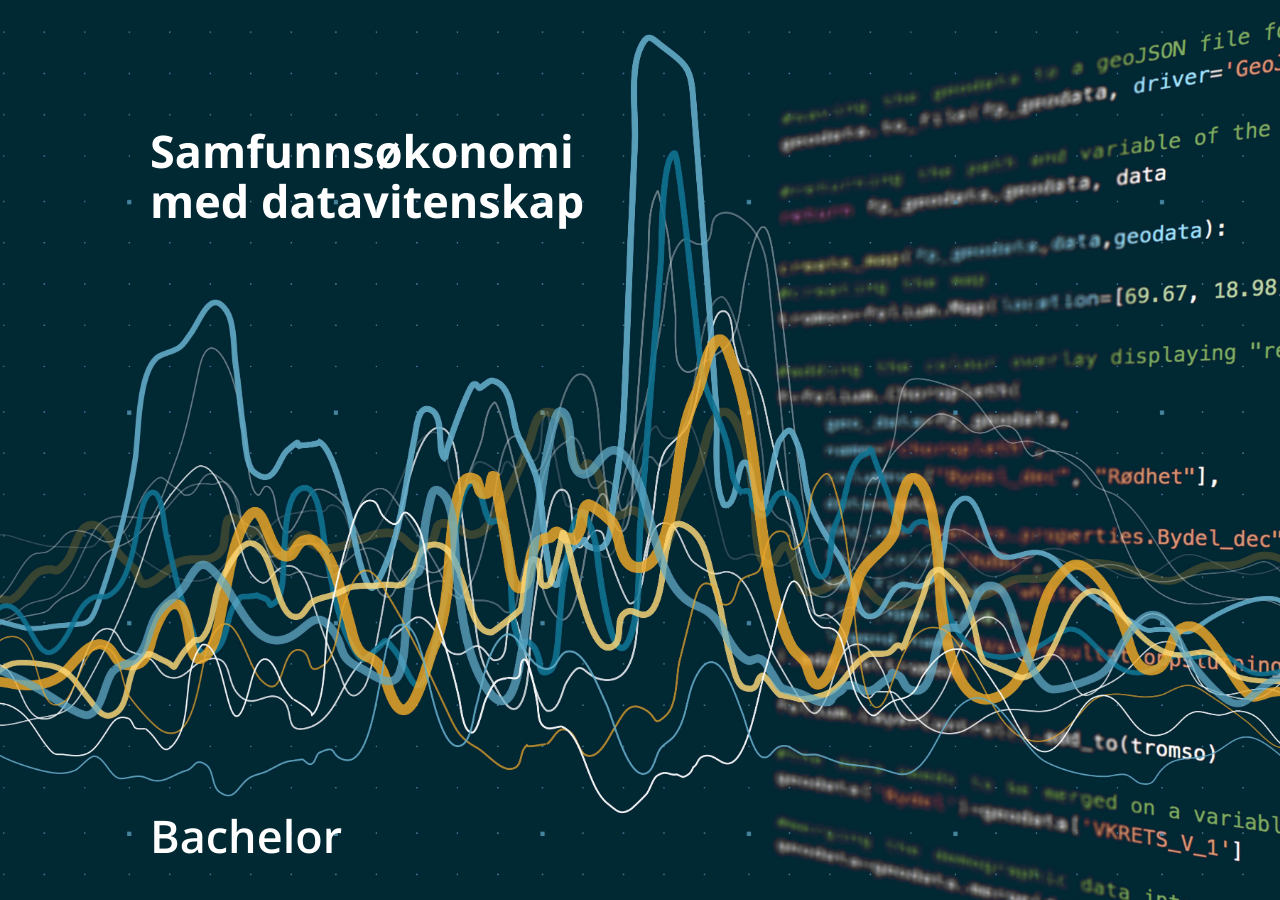
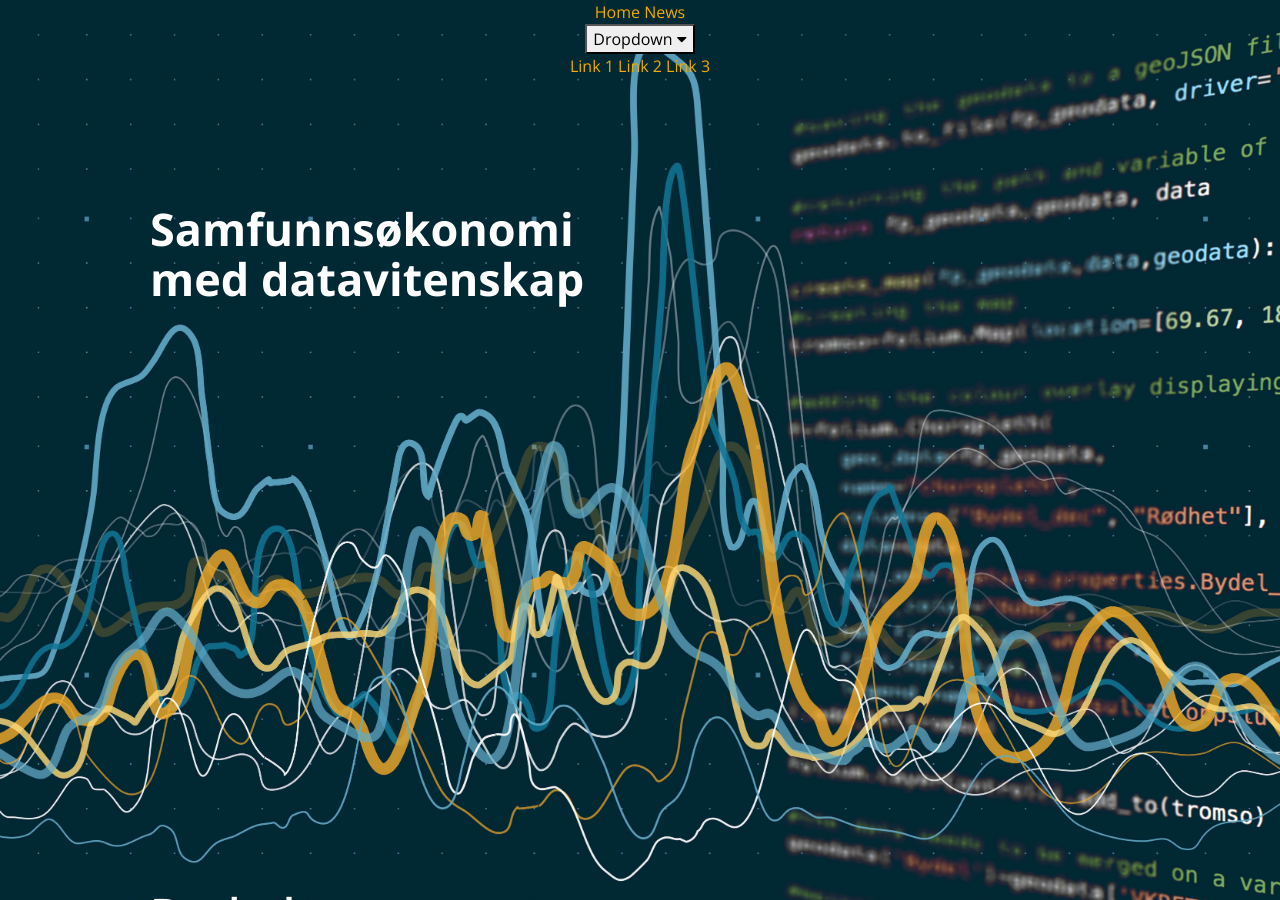
Before and after one commit to uit-econ/uit-econ.github.io, a Jekyll site: the page built from index.md, in a window 1280 px wide and 900 px high. Built offline with Jekyll 4.4.1, drawn with Linux system fonts in a browser that asks for light colours.

Commit message:
Update navheader.html

```diff
--- a/_includes/navheader.html
+++ b/_includes/navheader.html
@@ -5,7 +5,7 @@
     <div class="" id="masthead-container">
 
 
-	    <div class="navbar">
+	    <div class="topbar">
   <a href="#home">Home</a>
   <a href="#news">News</a>
   <div class="dropdown">
```
